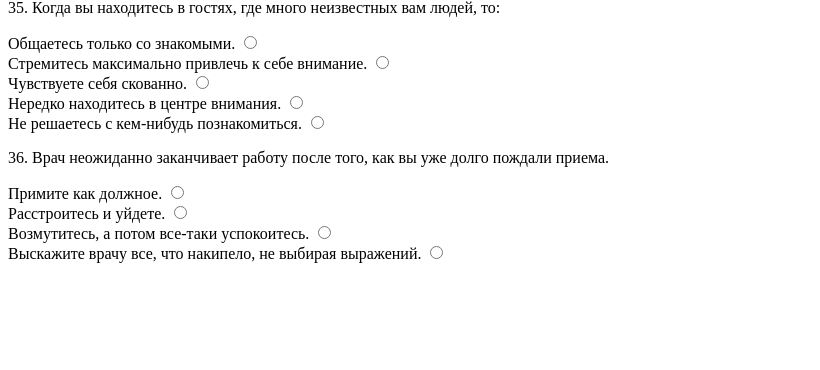
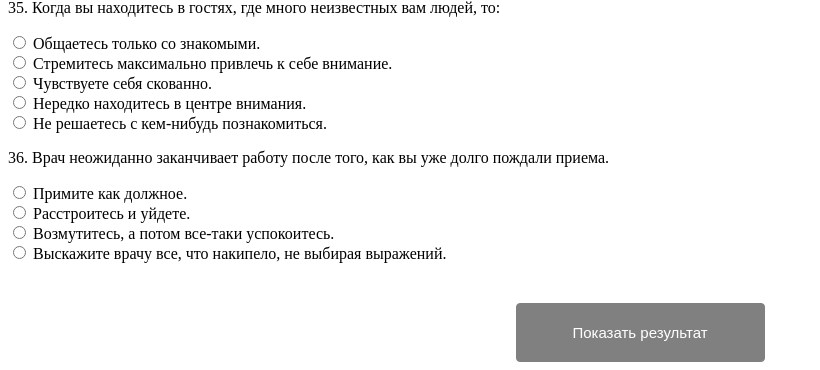
Before and after one commit to orlovskiy/psy_tests, a PHP site: page /5.self_affirm/index.php in a window 1280 px wide. Shown: the part 5117-5487 px from the top of the page, without its empty margins (0-820 px from the left). Before the commit the page ends 5380 px from the top, so only its background shows below. Run offline with PHP 8.4, Linux system fonts and the light colour scheme; some libraries are stand-ins or nearby versions.

Commit message:
almost finished affirm test. db connection must be attached and reader written

```diff
--- a/5.self_affirm/index.php
+++ b/5.self_affirm/index.php
@@ -10,6 +10,45 @@
 	<link rel="stylesheet" href="../style/self_affirm.css">
 </head>
 <body>
+<script>
+
+	$(function(){
+		$('input').on('change',function(){
+
+			var n = $('.question .answer input:checked').length == $('.question').length
+			console.log("n is: "+n)
+		if(n){
+			$('.show_result_inactive').toggleClass('show_result_inactive')
+		}
+	});
+		$('.show_result').on('click',function(){
+			if ($('.question .answer input:checked').length == $('.question').length){
+				$('#results').slideDown('fast',function(){});
+				$('.question').each(function(){
+					var answers = {}
+					var question = $(this).find('p').text()
+					var answer = $(this).find('.answer').find('input:checked').next().text()
+					console.log(question + answer)
+				});
+			}else{
+				$('.question').css("-webkit-filter",'blur(10px)',500);
+				$('.show_result').css("-webkit-filter",'blur(2px)',500);
+				var missed = [];
+				$('form:not(:valid)').each(function(){missed.push($(this).attr('id'))});
+				var links_to_missed = missed.map(function(missed_piece){
+					return "<a href = '#"+ missed_piece +"' >"+ missed_piece +"</a>"
+				});
+				missed = links_to_missed.join(', ')
+				$('.reminder p').text('');
+				$('.reminder p').append(missed);
+				$('.reminder').fadeIn('slow',function(){})
+				setTimeout(function(){$('.reminder').fadeOut('slow',function(){})},2000);
+				setTimeout(function(){$('.question').css("-webkit-filter",'blur(0px)',500)},2500);
+				setTimeout(function(){$('.show_result').css("-webkit-filter",'blur(0px)',500)},2000);
+			}
+		});
+	});
+</script>
 <?php
 $text = "1.	Вы приехали на отдых.
  	Обязательно с кем-нибудь познакомитесь.
@@ -237,19 +276,29 @@ preg_match_all($regex, $text, $res);
 
 foreach ($res[0] as $key => $value) {
 	preg_match_all($regex2, $value, $res2);
-	?>
+	?>	<form action="" id = "<?=$key+1?>">
 		<div class="question" id="question<?=$key+1?>">
 		<p><?=$res2[1][0]?></p>
 	<?
 	for ($i=1; $i < count($res2[0]); $i++) {
 		?>
 			<div class="answer">
-				<label for="q<?=$key+1?>a<?=$i?>"><?=$res2[0][$i]?></label><input type="radio" value ="<?=$i?>"name = "q<?=$key+1?>choice" id="q<?=$key+1?>a<?=$i?>">
+				<input class = "radios" type="radio" required value ="<?=$i?>"name = "question<?=$key+1?>choice" id="q<?=$key+1?>a<?=$i?>">
+				<label for="q<?=$key+1?>a<?=$i?>"><?=$res2[0][$i]?></label>
 			</div>
 		<?
 	}
-	?></div><?
+	?></div></form><?
 }
 ?>
+<div class="result_button">
+		<input class="show_result_inactive show_result" type="button" value="Показать результат">
+	</div>
+<div id="results">
+
+</div>
+<div class="reminder">Пожалуйста, ответьте на все вопросы
+<p><a href=""></a></p>
+</div>
 </body>
 </html>
--- a/style/self_affirm.css
+++ b/style/self_affirm.css
@@ -0,0 +1,62 @@
+.radios{
+
+}
+.radios:checked{
+	display: inline-block;
+	background-color: red;
+}
+.question{
+	transition: all .6s ease-in-out;
+}
+.result_button{
+	text-align: center;
+	margin-top: 40px;
+}
+
+.show_result {
+	outline: none;
+	display: inline-block;
+	width: 249px;
+	height: 59px;
+	border: 1px solid #56c7ff;
+	color: white;
+	border-radius: 4px;
+	background: #56c7ff;
+	font-size: 15px;
+	transition: all .4s ease-in-out;
+}
+.show_result_inactive{
+	outline: none;
+	display: inline-block;
+	width: 249px;
+	height: 59px;
+	border: 1px solid grey;
+	color: white;
+	border-radius: 4px;
+	background: grey;
+	font-size: 15px;
+	transition: all .4s ease-in-out;
+}
+.show_result:hover {
+	cursor: pointer;
+}
+.show_result:active {
+	box-shadow: inset 0px 0px 8px black;
+	outline: none;
+	border: none;
+}
+
+.reminder{
+	display: none;
+	font-size: 40px;
+	color: red;
+	position: fixed;
+	text-align: center;
+	top: 50%;
+	left: 0;
+	right: 0;
+}
+.reminder p{
+	font-size: 20px;
+	color:black;
+}
```
Also changed, not shown: js/range_test_reader.js (deleted).
